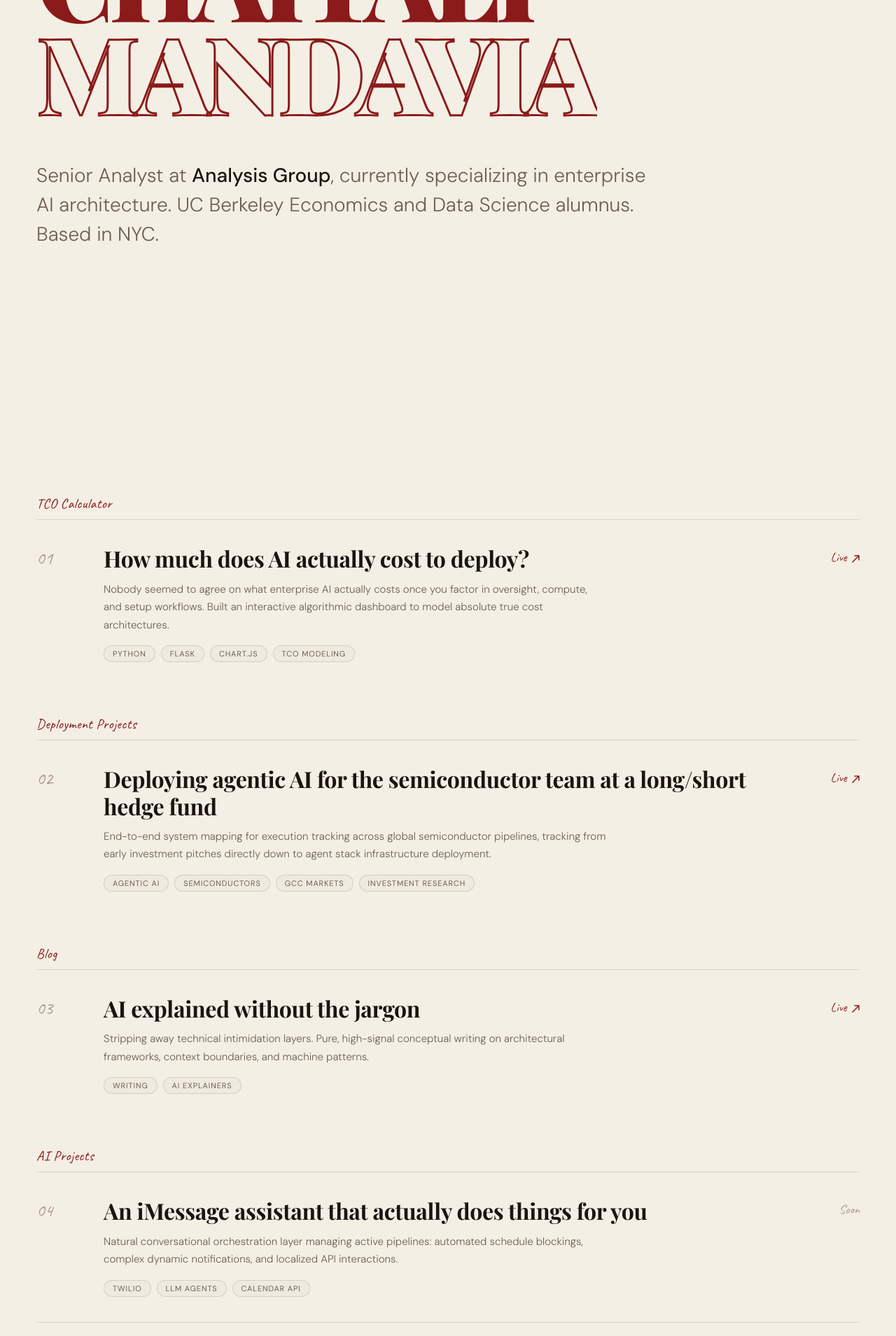
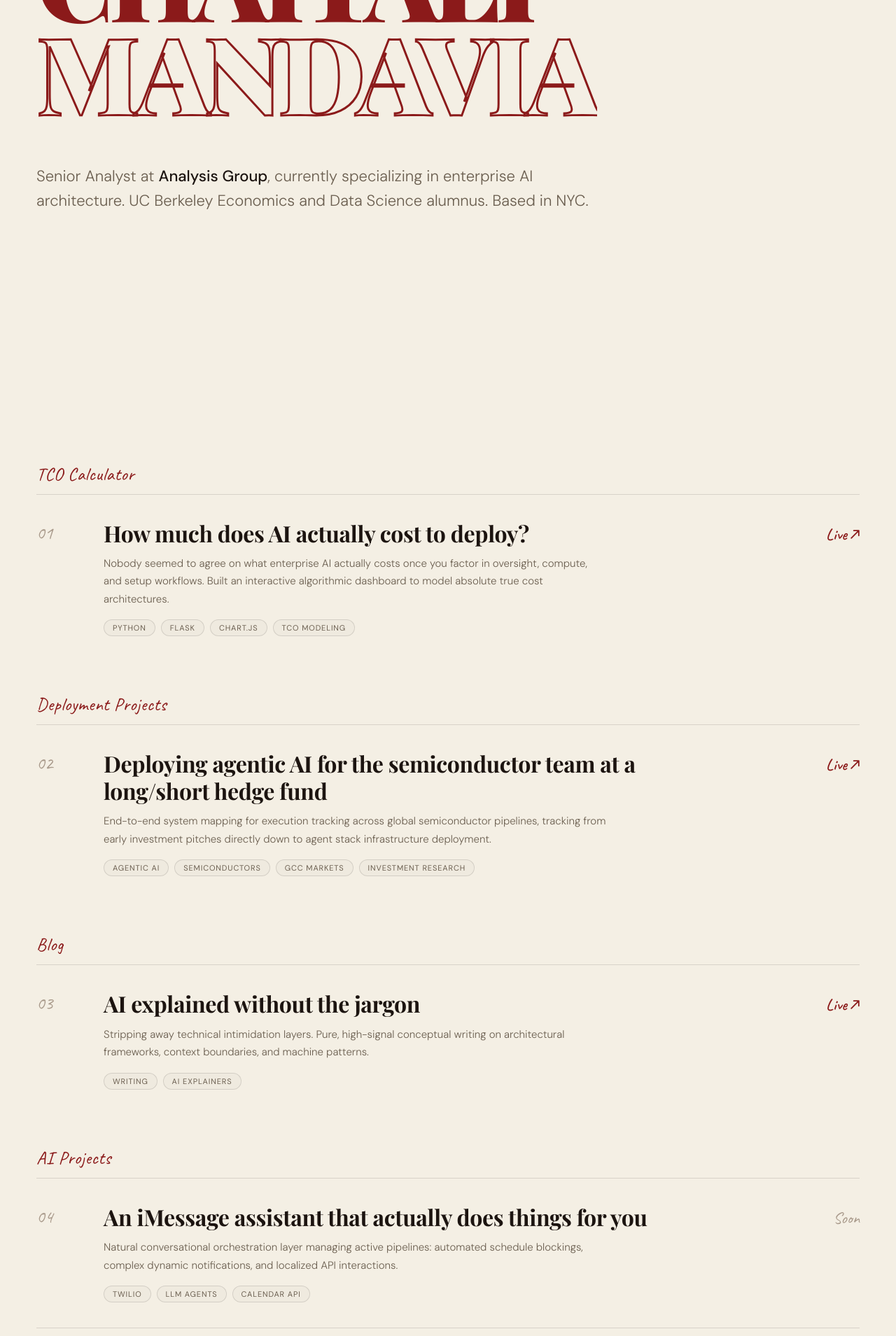
Before and after one commit to chaitalihm/chaitali-mandavia, a Flask app: page / in a window 1280 px wide. Shown: the part 317-2226 px from the top of the page at 70% size. Run offline with Flask 3, Linux system fonts and the light colour scheme; some libraries are stand-ins or nearby versions; some web fonts are replaced.

Commit message:
Refine hero intro font sizing, scale project elements, and inject active hover animations

```diff
--- a/templates/home.html
+++ b/templates/home.html
@@ -59,7 +59,7 @@
             text-decoration: none; letter-spacing: 0.04em;
         }
 
-        /* ── HERO (Photo Removed & Text Made Ultra-Bold/Large) ── */
+        /* ── HERO ── */
         .hero {
             padding: 40px 52px 80px;
             position: relative;
@@ -112,12 +112,12 @@
             -webkit-text-stroke: 3px var(--red);
         }
 
-        /* Massive Interactive Typography Sub-block */
+        /* [MODIFIED] Slightly smaller clean intro block font size */
         .hero-intro-text {
-            font-size: clamp(18px, 2.5vw, 28px);
-            line-height: 1.5; color: var(--ink-2);
-            font-weight: 300; max-width: 900px;
-            margin-top: 20px;
+            font-size: clamp(16px, 2vw, 22px);
+            line-height: 1.6; color: var(--ink-2);
+            font-weight: 300; max-width: 820px;
+            margin-top: 24px;
             opacity: 0;
             transform: translateY(30px);
         }
@@ -137,15 +137,16 @@
             -webkit-text-stroke: 2px var(--red);
         }
 
+        /* [MODIFIED] Larger, clearer font for category identifiers */
         .proj-category-label {
-            font-family: var(--f-hand); font-size: 20px; color: var(--red);
-            padding: 40px 0 10px; letter-spacing: 0.02em;
+            font-family: var(--f-hand); font-size: clamp(20px, 2.5vw, 26px); color: var(--red);
+            padding: 45px 0 12px; letter-spacing: 0.02em;
         }
 
         /* Interactive Magnetic Project Row Mechanics */
         .project-list { display: flex; flex-direction: column; }
         .project-row {
-            display: grid; grid-template-columns: 64px 1fr 120px;
+            display: grid; grid-template-columns: 64px 1fr 140px;
             gap: 32px; align-items: start;
             padding: 36px 0; border-top: 1px solid var(--rule);
             text-decoration: none; color: inherit;
@@ -187,12 +188,25 @@
             color: var(--ink-2); border: 1px solid var(--rule);
             border-radius: 100px; padding: 4px 12px; font-weight: 400;
             background: rgba(28,20,16,0.02);
+            display: inline-block;
         }
+
+        /* [MODIFIED] Emphasized and upscaled action states */
         .proj-status {
-            font-family: var(--f-hand); font-size: 18px;
+            font-family: var(--f-hand); font-size: clamp(18px, 2.2vw, 23px);
             text-align: right; padding-top: 6px;
+            display: flex;
+            align-items: center;
+            justify-content: flex-end;
+            gap: 5px;
         }
-        .proj-status.live { color: var(--red); }
+        .proj-status svg {
+            transition: transform 0.3s cubic-bezier(0.25, 1, 0.5, 1);
+        }
+        .project-row:hover .proj-status svg {
+            transform: translate(3px, -3px);
+        }
+        .proj-status.live { color: var(--red); font-weight: 600; }
         .proj-status.soon { color: var(--ink-3); }
 
         /* ── ABOUT ── */
@@ -240,7 +254,6 @@
         .footer-links a { font-size: 12px; color: var(--ink-3); text-decoration: none; transition: color 0.2s; }
         .footer-links a:hover { color: var(--ink); }
 
-        /* ── RESPONSIVE OVERRIDES ── */
         @media (max-width: 768px) {
             nav { padding: 16px 20px; }
             .nav-links a:not(.nav-pill) { display: none; }
@@ -248,6 +261,7 @@
             .hero-title-container { margin-bottom: 24px; }
             .project-row { grid-template-columns: 40px 1fr; gap: 16px; padding: 24px 0; }
             .project-row:hover { padding-left: 0; }
+            .proj-status { justify-content: flex-start; padding-top: 12px; }
             .about-inner { grid-template-columns: 1fr; }
             .about-left { padding: 32px 24px; border-right: none; border-bottom: 1px solid var(--rule); }
             .about-right { padding: 32px 24px; }
@@ -269,13 +283,11 @@
 </nav>
 
 <div class="hero">
-    <!-- Hi, I'm -->
     <div class="hero-name-top">
         <span class="hi-sans">Hi,</span>
         <span class="im-serif">I'm</span>
     </div>
 
-    <!-- Massive Text Grid (Photo Layer Erased) -->
     <div class="hero-title-container">
         <div class="hero-row">
             <h1 class="hero-name-giant trigger-split">CHAITALI</h1>
@@ -285,7 +297,6 @@
         </div>
     </div>
 
-    <!-- Scaled Up Interactive Intro Block -->
     <p class="hero-intro-text text-reveal">
         Senior Analyst at <strong>Analysis Group</strong>, currently specializing in enterprise AI architecture. UC Berkeley Economics and Data Science alumnus. Based in NYC.
     </p>
@@ -311,7 +322,7 @@
                     <span class="proj-tag">TCO modeling</span>
                 </div>
             </div>
-            <div class="proj-status live">Live <svg width="11" height="11" viewBox="0 0 11 11" fill="none" style="display:inline-block;vertical-align:middle;margin-left:3px;"><path d="M1 10 L10 1 M10 1 H4 M10 1 V7" stroke="currentColor" stroke-width="1.5" stroke-linecap="round" stroke-linejoin="round"/></svg></div>
+            <div class="proj-status live">Live <svg width="13" height="13" viewBox="0 0 11 11" fill="none"><path d="M1 10 L10 1 M10 1 H4 M10 1 V7" stroke="currentColor" stroke-width="1.5" stroke-linecap="round" stroke-linejoin="round"/></svg></div>
         </a>
 
         <div class="proj-category-label">Deployment Projects</div>
@@ -327,7 +338,7 @@
                     <span class="proj-tag">Investment research</span>
                 </div>
             </div>
-            <div class="proj-status live">Live <svg width="11" height="11" viewBox="0 0 11 11" fill="none" style="display:inline-block;vertical-align:middle;margin-left:3px;"><path d="M1 10 L10 1 M10 1 H4 M10 1 V7" stroke="currentColor" stroke-width="1.5" stroke-linecap="round" stroke-linejoin="round"/></svg></div>
+            <div class="proj-status live">Live <svg width="13" height="13" viewBox="0 0 11 11" fill="none"><path d="M1 10 L10 1 M10 1 H4 M10 1 V7" stroke="currentColor" stroke-width="1.5" stroke-linecap="round" stroke-linejoin="round"/></svg></div>
         </a>
 
         <div class="proj-category-label">Blog</div>
@@ -341,7 +352,7 @@
                     <span class="proj-tag">AI explainers</span>
                 </div>
             </div>
-            <div class="proj-status live">Live <svg width="11" height="11" viewBox="0 0 11 11" fill="none" style="display:inline-block;vertical-align:middle;margin-left:3px;"><path d="M1 10 L10 1 M10 1 H4 M10 1 V7" stroke="currentColor" stroke-width="1.5" stroke-linecap="round" stroke-linejoin="round"/></svg></div>
+            <div class="proj-status live">Live <svg width="13" height="13" viewBox="0 0 11 11" fill="none"><path d="M1 10 L10 1 M10 1 H4 M10 1 V7" stroke="currentColor" stroke-width="1.5" stroke-linecap="round" stroke-linejoin="round"/></svg></div>
         </div>
 
         <div class="proj-category-label">AI Projects</div>
@@ -396,10 +407,8 @@
 
 <script>
     document.addEventListener("DOMContentLoaded", () => {
-        // Register ScrollTrigger Extension
         gsap.registerPlugin(ScrollTrigger);
 
-        // 1. HERO ENTRANCE VELOCITY STACK
         const tl = gsap.timeline({ defaults: { ease: "power4.out" } });
 
         tl.to(".hero-name-top", {
@@ -420,13 +429,13 @@
             duration: 1
         }, "-=0.7");
 
-        // 2. KINETIC MOUSE INTERACTION ON GIANT TEXT
         const giantTexts = document.querySelectorAll(".trigger-split");
         giantTexts.forEach(text => {
             text.addEventListener("mousemove", (e) => {
-                const { skewX, skewY } = calculateSkew(e, text);
+                const rect = text.getBoundingClientRect();
+                const x = e.clientX - rect.left - (rect.width / 2);
                 gsap.to(text, {
-                    skewX: skewX * 0.15,
+                    skewX: x * 0.15,
                     scale: 1.02,
                     color: "#1c1410",
                     webkitTextStroke: "3px #1c1410",
@@ -447,13 +456,49 @@
             });
         });
 
-        function calculateSkew(e, element) {
-            const rect = element.getBoundingClientRect();
-            const x = e.clientX - rect.left - (rect.width / 2);
-            return { skewX: x, skewY: 0 };
-        }
+        // NEW: Micro-animations for Project Tags and Actions on Hover
+        const projectRows = document.querySelectorAll(".project-row");
+        projectRows.forEach(row => {
+            const tags = row.querySelectorAll(".proj-tag");
+            const status = row.querySelector(".proj-status");
 
-        // 3. SMOOTH SCROLL FADE-IN FOR SECTIONS
+            row.addEventListener("mouseenter", () => {
+                if(tags.length > 0) {
+                    gsap.to(tags, {
+                        y: -4,
+                        scale: 1.05,
+                        borderColor: "#8b1a1a",
+                        color: "#8b1a1a",
+                        backgroundColor: "rgba(139,26,26,0.03)",
+                        duration: 0.3,
+                        stagger: 0.05,
+                        ease: "power2.out"
+                    });
+                }
+                if(status) {
+                    gsap.to(status, { scale: 1.03, duration: 0.2, ease: "power1.out" });
+                }
+            });
+
+            row.addEventListener("mouseleave", () => {
+                if(tags.length > 0) {
+                    gsap.to(tags, {
+                        y: 0,
+                        scale: 1,
+                        borderColor: "rgba(28,20,16,0.13)",
+                        color: "#6b5f50",
+                        backgroundColor: "rgba(28,20,16,0.02)",
+                        duration: 0.4,
+                        stagger: 0.02,
+                        ease: "power2.inOut"
+                    });
+                }
+                if(status) {
+                    gsap.to(status, { scale: 1, duration: 0.3, ease: "power2.out" });
+                }
+            });
+        });
+
         gsap.from(".scroll-fade", {
             scrollTrigger: {
                 trigger: ".scroll-fade",
@@ -466,7 +511,6 @@
             ease: "power3.out"
         });
 
-        // 4. SEQUENTIAL STAGGER FOR PROJECT ITEMS
         gsap.from(".scroll-row", {
             scrollTrigger: {
                 trigger: ".project-list",
```
